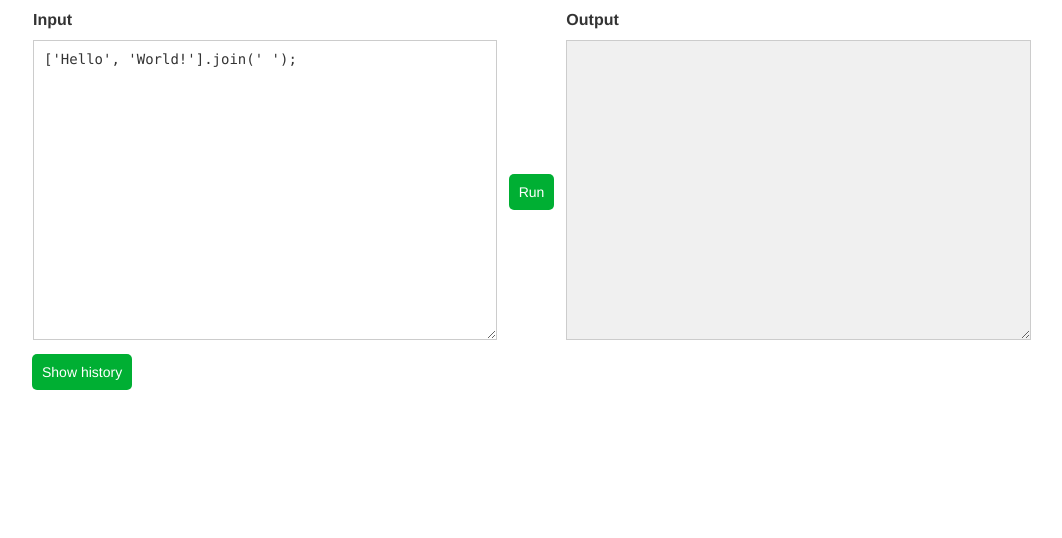
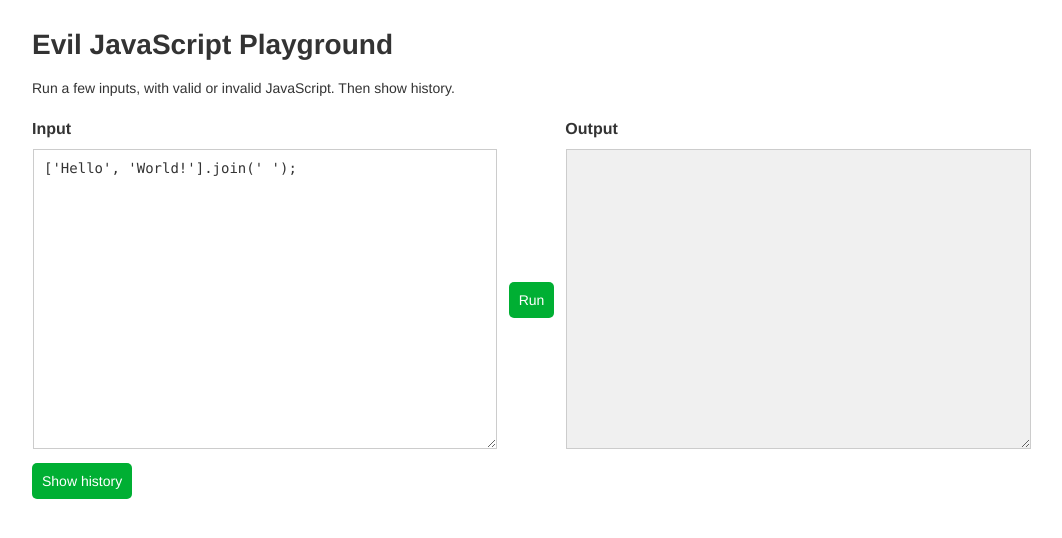
Before and after one commit to peferron/playbyplay, a website: page demo/index.html in a window 1280 px wide. Shown: the whole page, without its empty margins (108-1170 px from the left). Drawn offline with Linux system fonts and the light colour scheme.

Commit message:
Add explicative label to demo

```diff
--- a/demo/index.css
+++ b/demo/index.css
@@ -18,7 +18,7 @@ body {
 
 .playground th {
     font-size: 16px;
-    padding-bottom: 10px;
+    padding: 10px 0;
 }
 
 .playground .wide {
--- a/demo/index.html
+++ b/demo/index.html
@@ -11,6 +11,8 @@
     </head>
     <body>
         <div class="playground">
+            <h1>Evil JavaScript Playground</h1>
+            <p>Run a few inputs, with valid or invalid JavaScript. Then show history.</p>
             <table>
                 <thead>
                     <th>Input</th>
```
